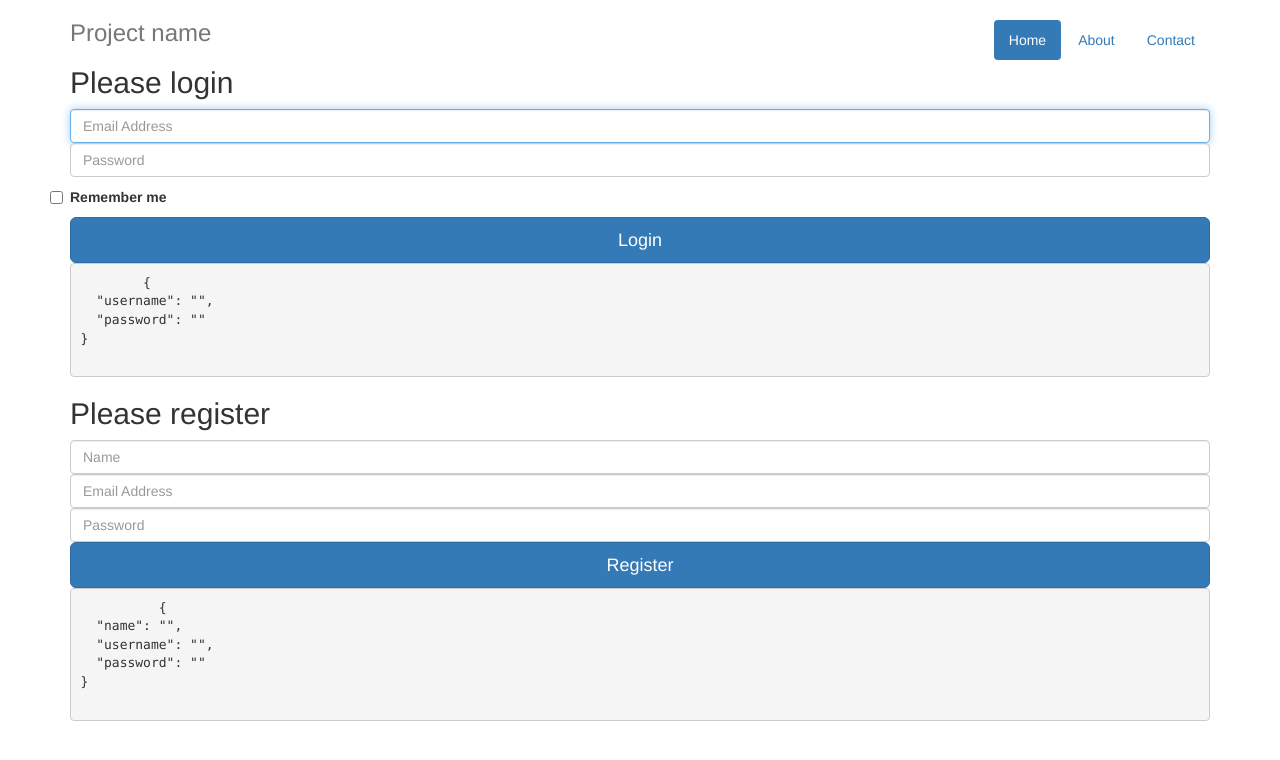
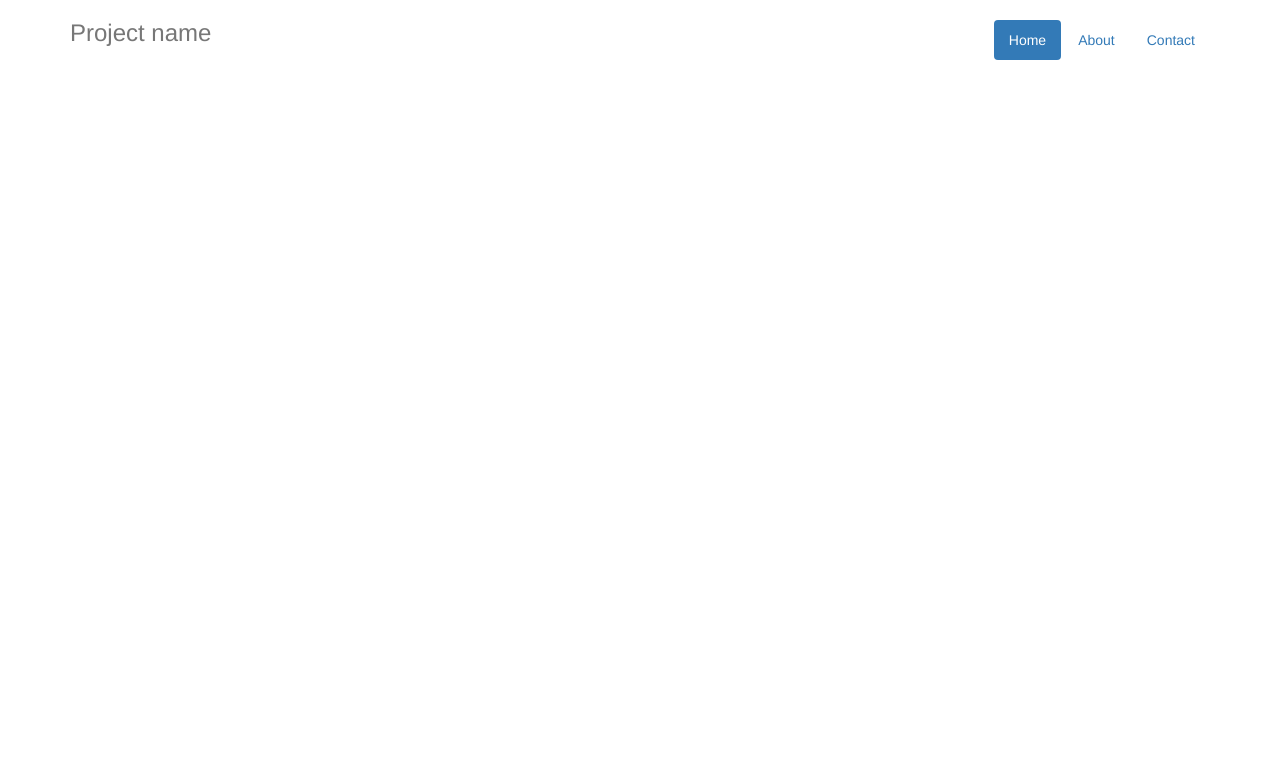
Before and after one commit to junedc/VueAxios, a Vue app in the folder front/: page /#/register in a window 1280 px wide. Shown: the top 760 px of the page. Built offline with nearby package versions, Linux system fonts and the light colour scheme.

Commit message:
WIP - Chapter 7 - Adding router

```diff
--- a/front/src/App.vue
+++ b/front/src/App.vue
@@ -2,22 +2,17 @@
     <div class="container" id="app">
 
         <navbar></navbar>
-        <login></login>
-        <register></register>
+
     </div>
 </template>
 
 <script>
 
     import Navbar from './components/Navbar.vue'
-    import Login from './components/authentication/Login.vue'
-    import Register from './components/authentication/Register.vue'
 
     export default {
         components: {
-            'navbar': Navbar,
-            'login': Login,
-            'register': Register
+            'navbar': Navbar
         }
     }
 </script>
--- a/front/src/components/Navbar.vue
+++ b/front/src/components/Navbar.vue
@@ -1,4 +1,5 @@
 <template>
+
     <div class="header">
         <ul class="nav nav-pills pull-right">
             <li class="active"><a href="#">Home</a></li>
@@ -7,7 +8,6 @@
         </ul>
         <h3 class="text-muted">Project name</h3>
     </div>
-
 
 </template>
 
--- a/front/src/main.js
+++ b/front/src/main.js
@@ -1,10 +1,10 @@
 import Vue from 'vue'
 import App from './App'
-import router from './router'
+import router from './router/index'
 
 Vue.config.productionTip = false
 
-/* eslint-disable no-new */
+
 new Vue({
   el: '#app',
   router,
--- /dev/null
+++ b/front/src/router/index.js
@@ -0,0 +1,37 @@
+import Vue from 'vue'
+import VueRouter from 'vue-router'
+
+import Login from '@/components/authentication/Login.vue'
+import Register from '@/components/authentication/Register.vue'
+
+
+Vue.use(VueRouter)
+
+const router = new VueRouter({
+    routes:[
+
+        {
+            path: "/login",
+            component: Login,
+            meta: {
+                forVisitors:true
+            }
+        },
+
+        {
+            path: "/register",
+            component: Register,
+            meta: {
+                forVisitors:true
+            }
+        },
+
+
+
+
+    ]
+})
+
+
+
+export default router
```
Also changed, not shown: front/src/components/authentication/Register.vue (+7 -4 lines).
